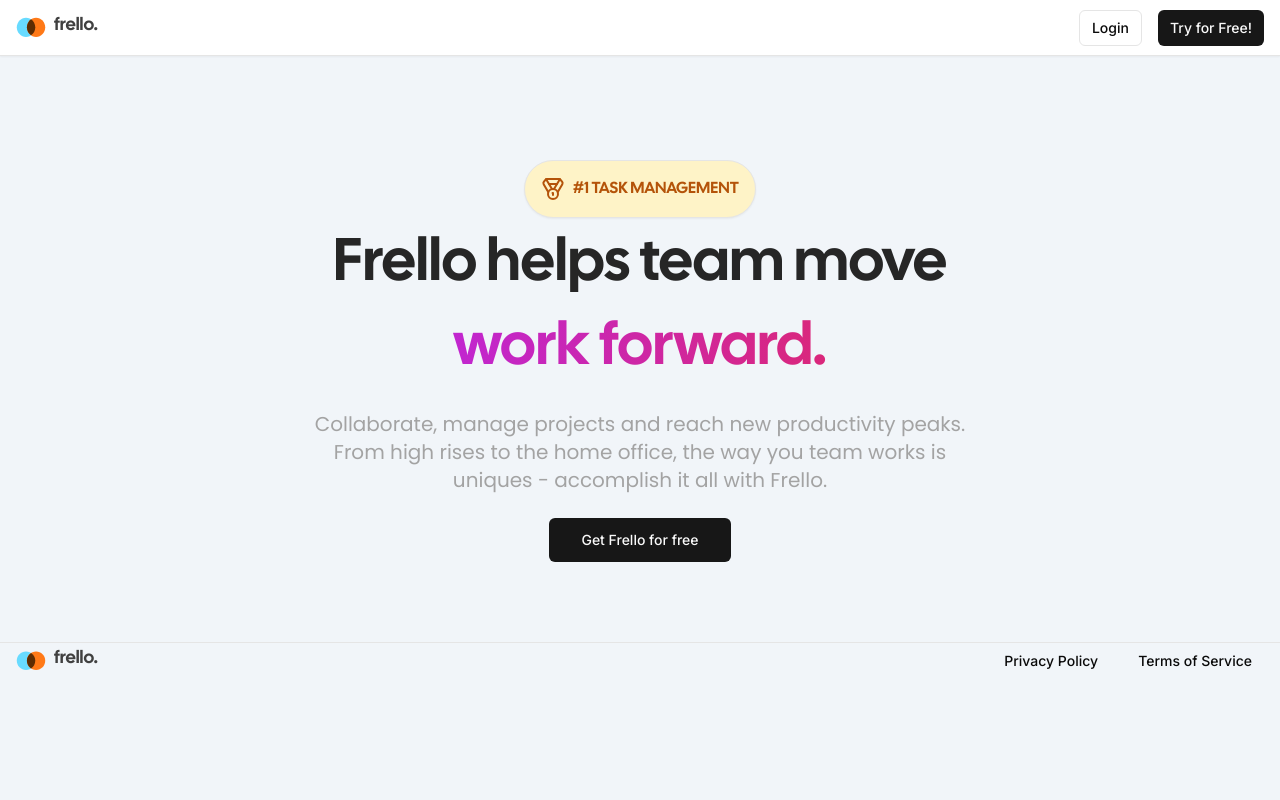
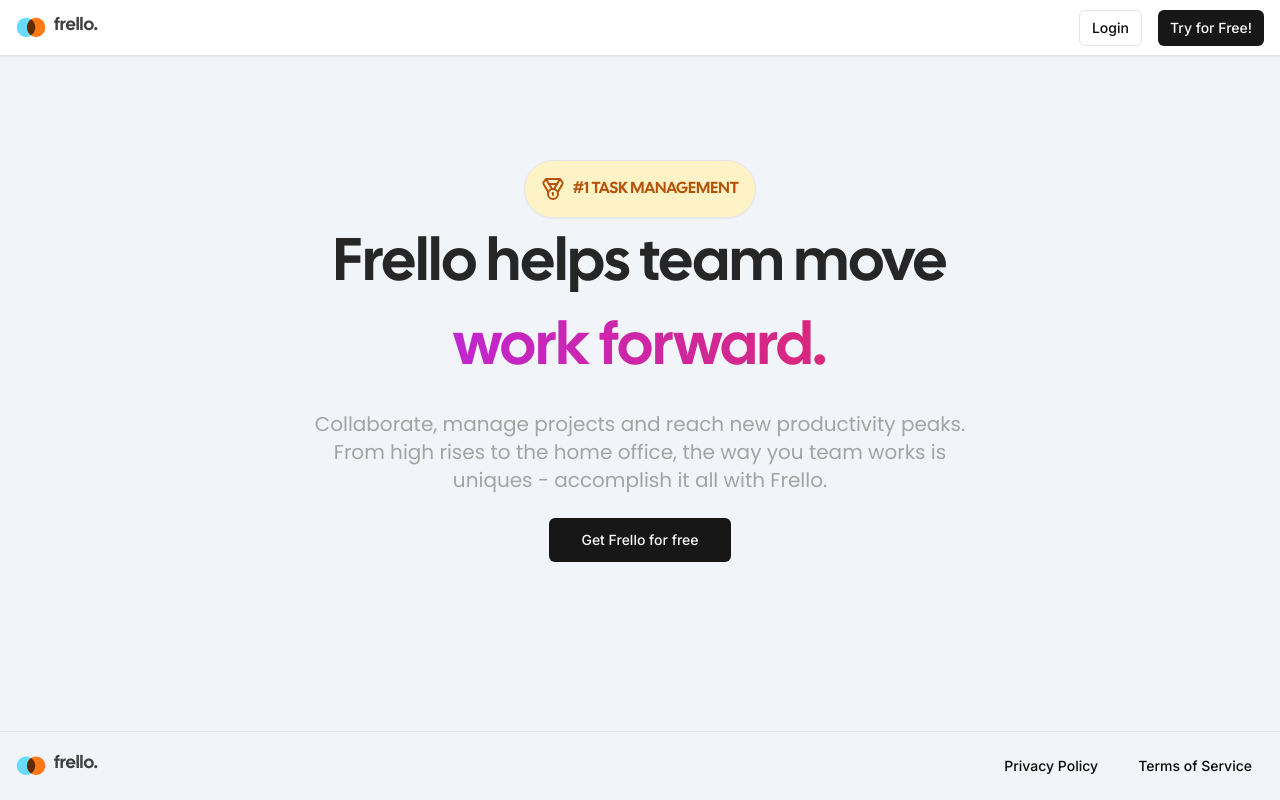
Before and after one commit to tanayvaswani/frello, a Next.js app: page / in a window 1280 px wide. Built offline with nearby package versions, Linux system fonts and the light colour scheme.

Commit message:
feat: Footer

```diff
--- a/app/(marketing)/_components/footer.tsx
+++ b/app/(marketing)/_components/footer.tsx
@@ -4,7 +4,7 @@ import Link from "next/link";
 
 export const Footer = () => {
   return (
-    <div className="fixed bottem-0 border-t w-full px-4 bg-slate-100">
+    <div className="fixed bottom-0 border-t w-full p-4 bg-slate-100">
       <div className="md:max-w-screen-2xl mx-auto flex items-center justify-between w-full">
         <Logo />
 
```
